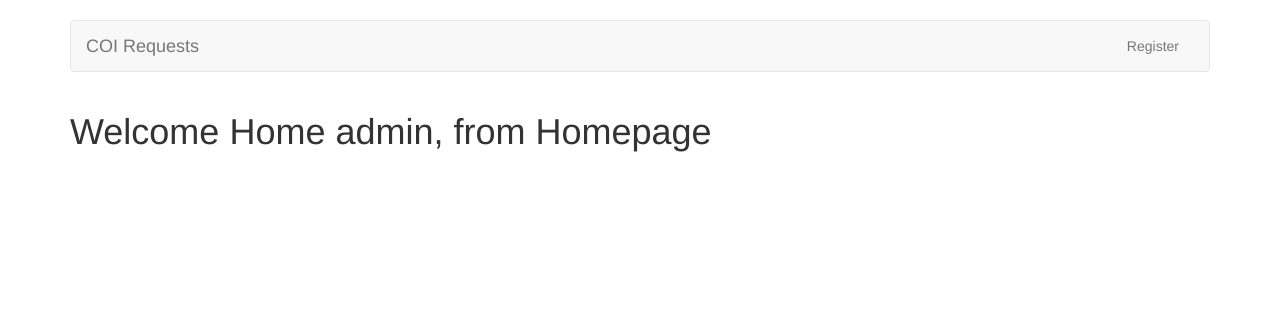
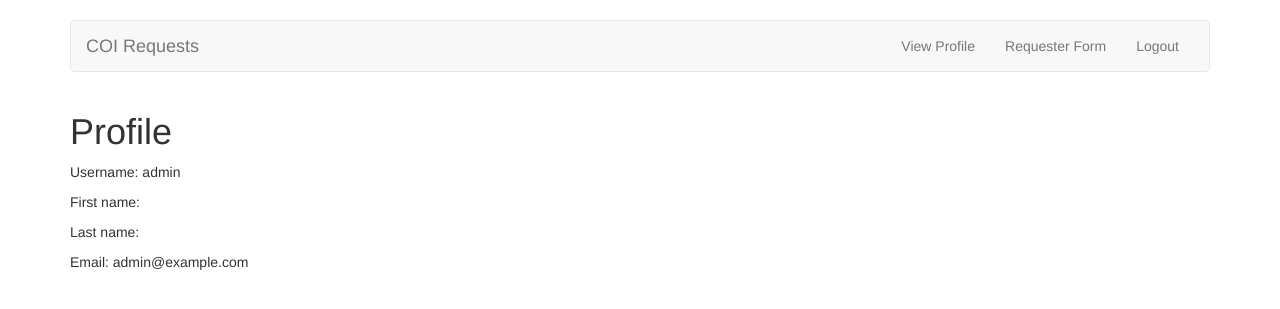
Before and after one commit to CAlfanoNerey/COIWebsite-repository, a Django app: page /accounts/profile/ in a window 1280 px wide. Shown: the top 309 px of the page. Run offline with Django 3.2, Linux system fonts and the light colour scheme; a user stored in the database is signed in; some libraries are stand-ins or nearby versions.

Commit message:
update for 8.29.2020

```diff
--- a/COIRequestReal/mysite/accounts/admin.py
+++ b/COIRequestReal/mysite/accounts/admin.py
@@ -2,7 +2,7 @@ from django.contrib import admin
 
 # Register your models here.
 
-from .models import UserProfile, Requesters
+from .models import UserProfile
 
-admin.site.register(Requesters)
+
 admin.site.register(UserProfile)
--- a/COIRequestReal/mysite/accounts/static/accounts/style.css
+++ b/COIRequestReal/mysite/accounts/static/accounts/style.css
@@ -1,3 +1,3 @@
 body{
-    background-color: rgb(255, 255, 255)
+    background-color: rgb(255, 255, 255);
 }
--- a/COIRequestReal/mysite/accounts/templates/index.html
+++ b/COIRequestReal/mysite/accounts/templates/index.html
@@ -1,11 +1,11 @@
-
+{% load static %}
+<link rel="stylesheet" type="text/css" href="{% static 'accounts/style.css' %}">
 <link rel="stylesheet" href="https://stackpath.bootstrapcdn.com/bootstrap/3.4.1/css/bootstrap.min.css" integrity="sha384-HSMxcRTRxnN+Bdg0JdbxYKrThecOKuH5zCYotlSAcp1+c8xmyTe9GYg1l9a69psu" crossorigin="anonymous">
 
 <!DOCTYPE html>
 <html>
 <head>
-    {% load static %}
-<link rel="stylesheet" type="text/css" href="{% static 'accounts/style.css' %}">
+
     <title>COI Home</title>
 
 </head>
@@ -30,7 +30,16 @@
           <div id="navbar" class="navbar-collapse collapse">
 
             <ul class="nav navbar-nav navbar-right">
-              <li><a href="/accounts/register/">Register</a></li>
+
+
+                {% if user.is_authenticated %}
+                <li><a href="/accounts/profile/">View Profile</a></li>
+                <li><a href="/accounts/requester/">Requester Form</a></li>
+                <li><a href="/accounts/logout/">Logout</a></li>
+                {% else %}
+                <li><a href="/accounts/register/">Register</a></li>
+                <li><a href="/accounts/login/">Login</a></li>
+                {% endif %}
             </ul>
           </div><!--/.nav-collapse -->
         </div><!--/.container-fluid -->
@@ -42,15 +51,20 @@
 
     <div class="container">
         {% block content %}
-            <h1>Welcome Home, from Homepage</h1>
+
             {% if user.is_authenticated %}
+                 <h1>Welcome Home {{user}} AKA: {{user.first_name}}, from Homepage</h1>
                 <a href="{% url 'logout' %}">Logout</a>
                 <a href="{% url 'requester_url' %}">Setup</a>
                 {% else %}
+                <h1>Welcome Home, from Homepage</h1>
                 <a href="{% url 'login_url' %}">Login</a>
                 <a href="{% url 'register_url' %}">Register</a>
 
+
             {% endif %}
+
+
         {% endblock %}
     </div>
 
--- a/COIRequestReal/mysite/accounts/templates/profile.html
+++ b/COIRequestReal/mysite/accounts/templates/profile.html
@@ -1,9 +1,14 @@
+
 <title>Profile</title>
 {% extends 'index.html' %}
 
 <div class="container">
     {% block content %}
-    <h1>Welcome Home {{ user }}, from Homepage</h1>
+        <h1>Profile</h1>
+        <p>Username: {{user}}</p>
+        <p>First name: {{user.first_name}}</p>
+        <p>Last name: {{user.last_name}}</p>
+        <p>Email: {{user.email}}</p>
 {% endblock %}
 
 </div>
--- a/COIRequestReal/mysite/accounts/templates/registration/login.html
+++ b/COIRequestReal/mysite/accounts/templates/registration/login.html
@@ -1,3 +1,4 @@
+
 <title>Login</title>
 {% extends 'index.html' %}
 {% block content %}
@@ -7,4 +8,5 @@
         {{form.as_p}}
         <button class="btn btn-success" type="submit" name = "button" >Login</button>
     </form>
+
 {% endblock %}
--- a/COIRequestReal/mysite/accounts/urls.py
+++ b/COIRequestReal/mysite/accounts/urls.py
@@ -21,7 +21,8 @@ urlpatterns = [
     path('requester/', views.requesterView, name='requester_url'),
     path('profile/', views.profile, name='profile'),
     path('recipient/', views.recipientView, name='recipient'),
-    # path('requesterupdate/', views.RequesterUpdate.as_view(), name='requesterupdate')
+
+    path('requesterupdate/', views.RequesterUpdate.as_view(), name='requesterupdate'),
 
     # path(
     #     'login/',
--- a/COIRequestReal/mysite/accounts/views.py
+++ b/COIRequestReal/mysite/accounts/views.py
@@ -1,12 +1,15 @@
 from django.shortcuts import render, redirect, get_object_or_404
 from django.contrib.auth.forms import UserCreationForm, AuthenticationForm
 from django.contrib.auth.decorators import login_required
-from .forms import RequesterForm, RecipientForm
+from django.urls import reverse
+
+from .forms import RequesterForm, RecipientForm, RegistrationForm
 
 from django.contrib.auth.mixins import LoginRequiredMixin
 from django.views.generic.edit import CreateView, UpdateView
-from .models import Recipient, Requesters
+from .models import Recipient, Requester
 from django.contrib.auth.models import User
+from django.shortcuts import get_object_or_404
 
 
 # Create your views here.
@@ -25,12 +28,12 @@ def logoutview(request):
 
 def registerView(request):
     if request.method == "POST":
-        form = UserCreationForm(request.POST)
+        form = RegistrationForm(request.POST)
         if form.is_valid():
             form.save()
-            return redirect('home')
+            return redirect('login_url')
     else:
-        form = UserCreationForm()
+        form = RegistrationForm()
     return render(request, 'registration/register.html', {'form': form})
 
 
@@ -85,11 +88,13 @@ def recipientView(request ):
         form = RecipientForm()
     return render(request, 'recipient.html', {'form': form}, )
 
-# class RequesterUpdate(UpdateView):
-#     model = Requesters
-#     fields = '__all__'
-#     template_name_suffix = '_update_form'
-#     form = RecipientForm(request.POST)
-#     form.instance.user = request.user
-#     def get_object(self):
-#         return get_object_or_404(Requesters, pk=self.request.user.id)
+
+
+class RequesterUpdate(UpdateView):
+    model = Requester
+    form_class = RequesterForm
+    template_name = "requester_update_form.html"
+
+    def getobject(self, *args, **kwargs):
+        user_ = self.request.user
+        return get_object_or_404(Requester, user=user_)
--- a/COIRequestReal/mysite/mysite/settings.py
+++ b/COIRequestReal/mysite/mysite/settings.py
@@ -128,9 +128,9 @@ USE_TZ = True
 
 STATIC_URL = '/static/'
 # STATICFILES_DIRS = [
-#     "mysite\polls\static\polls\style.css",
+#     "mysite\accounts\static\accounts\style.css",
 #
-# ]
+#  ]
 ALLOWED_HOSTS = ['*']
-LOGIN_REDIRECT_URL = '/accounts/dashboard'
+LOGIN_REDIRECT_URL = '/accounts/'
 LOGOUT_REDIRECT_URL = ''
--- a/COIRequestReal/mysite/mysite/urls.py
+++ b/COIRequestReal/mysite/mysite/urls.py
@@ -18,15 +18,13 @@ from django.conf.urls import url
 from django.contrib import admin
 #from django.contrib.auth.views import LoginView
 from django.urls import path, include
-#from django.contrib.auth import views as auth_views
 
 
 
 
 urlpatterns = [
-
     path('admin/', admin.site.urls),
-    path('polls/', include('polls.urls')),
+    path('', include('polls.urls')),
     #path('login/', auth_views.LoginView.as_view(), name='login'),
     #path('polls/', include('django.contrib.auth.urls')),
     path('accounts/', include('accounts.urls')),
--- a/COIRequestReal/mysite/polls/urls.py
+++ b/COIRequestReal/mysite/polls/urls.py
@@ -8,7 +8,7 @@ app_name = 'polls'
 urlpatterns = [
 
     #example: /polls/
-    path('', views.IndexView.as_view(), name='index'),
+    path('', views.IndexView, name='index'),
     #example: /polls/5
     path('<int:pk>/', views.DetailView.as_view(), name='detail'),
     #example: /polls/5/results
```
Also changed, not shown: COIRequestReal/mysite/accounts/forms.py (+28 -2 lines), COIRequestReal/mysite/accounts/models.py (+9 -8 lines), COIRequestReal/mysite/polls/views.py (+7 -3 lines), COIRequestReal/mysite/accounts/migrations/0001_initial.py, COIRequestReal/mysite/accounts/migrations/0002_auto_20200827_1814.py (deleted), COIRequestReal/mysite/accounts/migrations/0002_auto_20200829_1649.py (added), COIRequestReal/mysite/accounts/migrations/0003_auto_20200827_2215.py (deleted).
